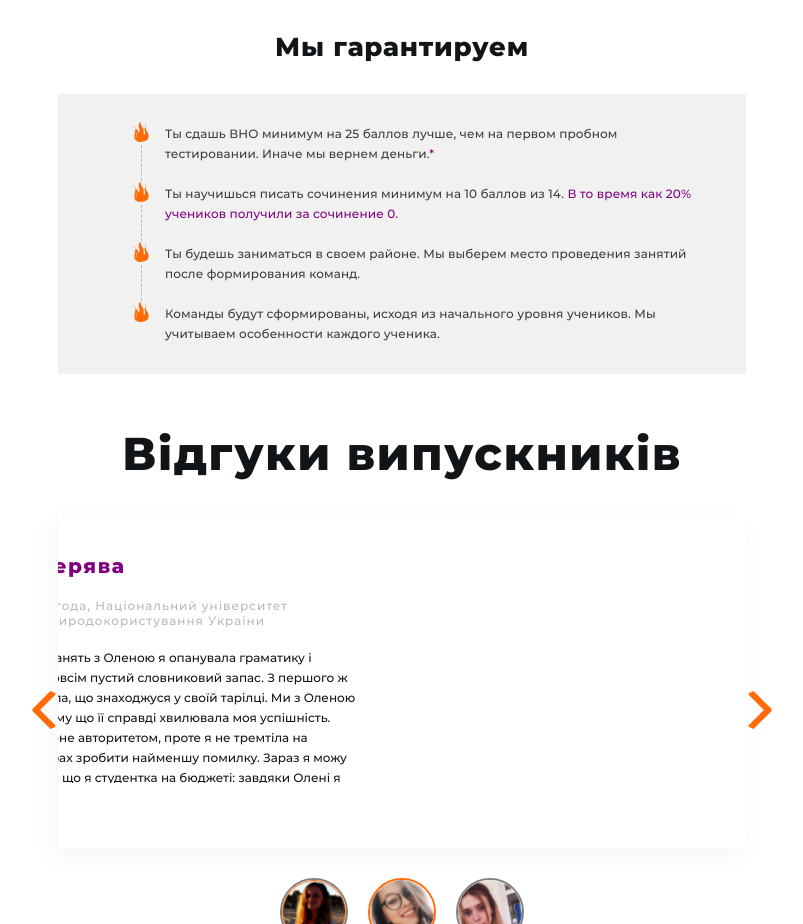
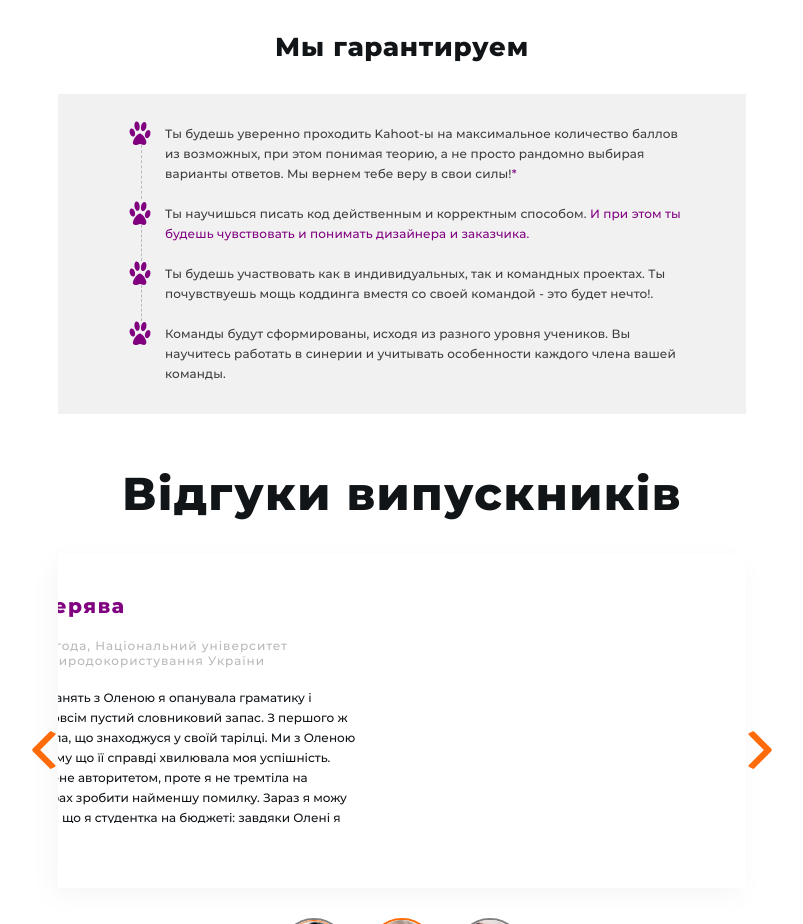
Before and after one commit to Marinessa393/DevCat, a website built with Parcel: page src/index.html in a window 1280 px wide. Shown: the part 4580-5504 px from the top of the page, without its empty margins (238-1041 px from the left). Built offline with nearby package versions, Linux system fonts and the light colour scheme.

Commit message:
Updates markup & styles as per cat styling

```diff
--- a/src/index.html
+++ b/src/index.html
@@ -5,7 +5,7 @@
     <meta name="description" content="Подготовка к ВНО по английскому языку" />
     <meta name="viewport" content="width=device-width, initial-scale=1.0" />
     <title>HellEN</title>
-    <link rel="shortcut icon" href="./images/mars.png" type="image/png" />
+    <link rel="shortcut icon" href="./images/cat-favi.png" type="image/png" />
     <link
       rel="stylesheet"
       href="https://cdnjs.cloudflare.com/ajax/libs/modern-normalize/0.7.0/modern-normalize.min.css"
--- a/src/partials/guaranties.html
+++ b/src/partials/guaranties.html
@@ -7,24 +7,27 @@
   <div class="guaranties-wrap container">
     <ul class="guaranties-list">
       <li class="guaranties-item">
-        Ты сдашь ВНО минимум на 25 баллов лучше, чем на первом пробном
-        тестировании. Иначе мы вернем деньги.<span class="guaranties-asterisk"
+        Ты будешь уверенно проходить Kahoot-ы на максимальное количество баллов
+        из возможных, при этом понимая теорию, а не просто рандомно выбирая
+        варианты ответов. Мы вернем тебе веру в свои силы!<span
+          class="guaranties-asterisk"
           >*</span
         >
       </li>
       <li class="guaranties-item">
-        Ты научишься писать сочинения минимум на 10 баллов из 14.
+        Ты научишься писать код действенным и корректным способом.
         <span class="guaranties accent-element"
-          >В то время как 20% учеников получили за сочинение 0.</span
-        >
+          >И при этом ты будешь чувствовать и понимать дизайнера и заказчика.
+        </span>
       </li>
       <li class="guaranties-item">
-        Ты будешь заниматься в своем районе. Мы выберем место проведения занятий
-        после формирования команд.
+        Ты будешь участвовать как в индивидуальных, так и командных проектах. Ты
+        почувствуешь мощь коддинга вместя со своей командой - это будет нечто!.
       </li>
       <li class="guaranties-item">
-        Команды будут сформированы, исходя из начального уровня учеников. Мы
-        учитываем особенности каждого ученика.
+        Команды будут сформированы, исходя из разного уровня учеников. Вы
+        научитесь работать в синерии и учитывать особенности каждого члена вашей
+        команды.
       </li>
     </ul>
   </div>
--- a/src/sass/components/_guaranties.scss
+++ b/src/sass/components/_guaranties.scss
@@ -100,18 +100,18 @@
     z-index: 2;
     display: block;
     content: '';
-    width: 30px;
-    height: 30px;
+    width: 25px;
+    height: 25px;
     position: absolute;
-    left: -11px;
-    top: -6.5px;
+    left: -9px;
+    top: -3px;
     background-repeat: no-repeat;
     background-position: center;
-    background-image: url(../images/icons/fire.svg);
+    background-image: url(../images/icons/paw-resized.svg);
 
     @media screen and (min-width: 1344px) {
-      width: 30px;
-      height: 30px;
+      width: 25px;
+      height: 25px;
       background-size: contain;
       top: -6.5px;
       left: -8px;
```
